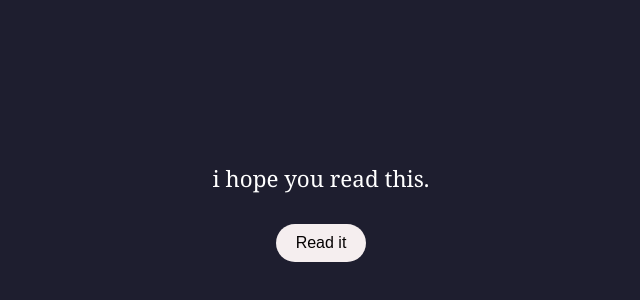
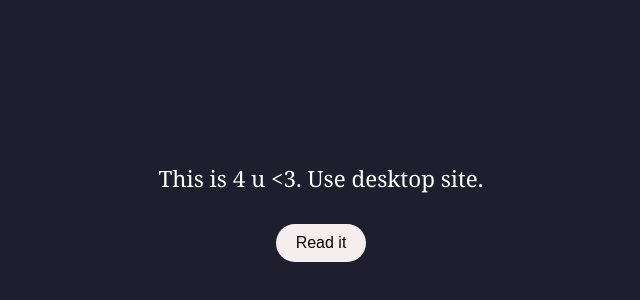
Before and after one commit to Macstlevl/Macstlevl.github.io, a plain HTML site: page index.html in a window 1280 px wide. Shown: the part 188-488 px from the top of the page, without its empty margins (319-959 px from the left). Drawn offline with Linux system fonts and the light colour scheme.

Commit message:
Update index.html

```diff
--- a/index.html
+++ b/index.html
@@ -8,7 +8,7 @@
   </head>
   <body>
     <div class="intro" id="introText">
-      i hope you read this.
+      This is 4 u <3. Use desktop site.
     </div>
     <button class="btn" onclick="showLetter()">Read it</button>
 
```
